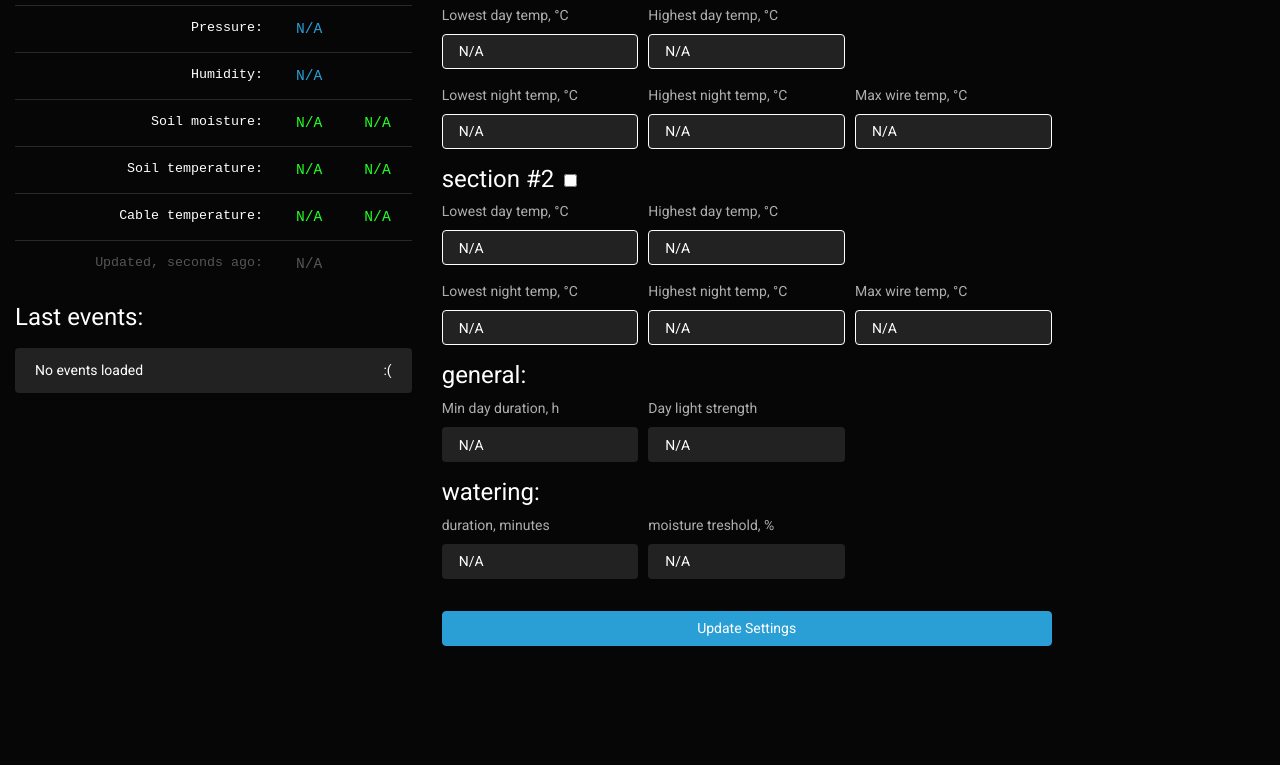
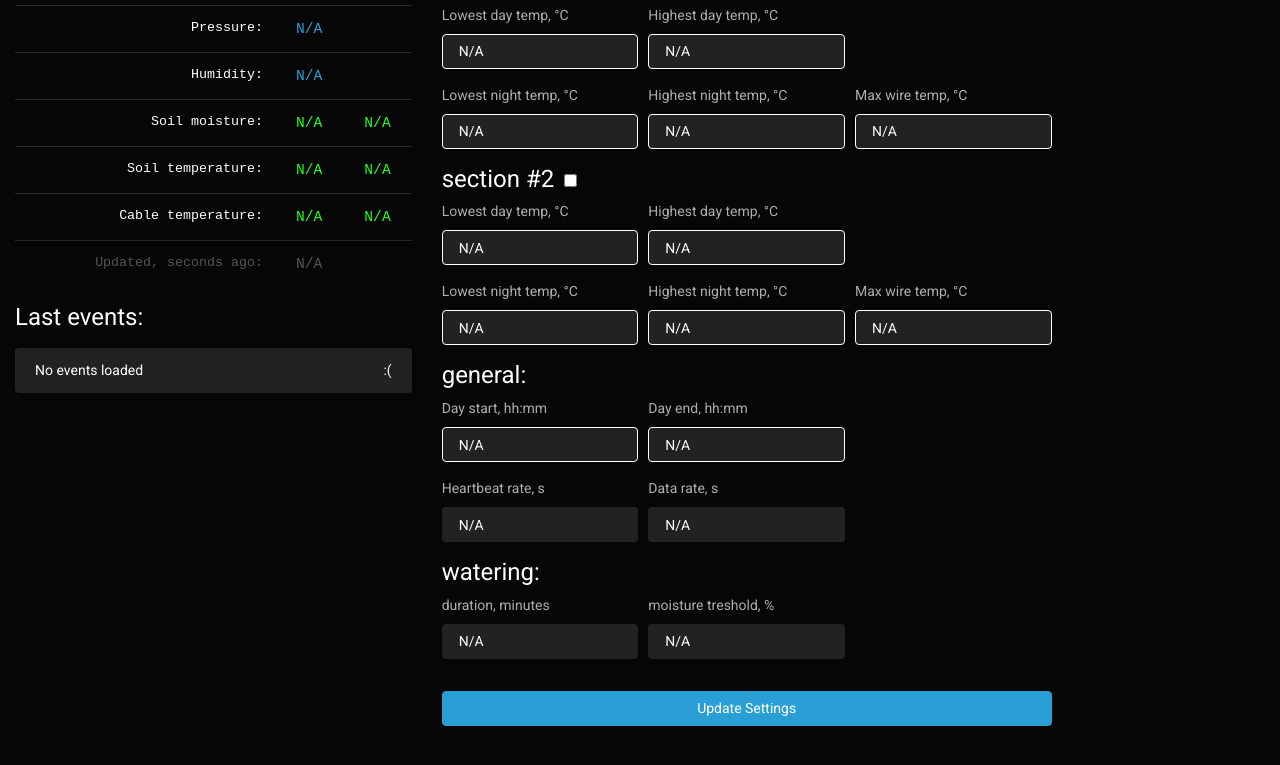
Before and after one commit to Frovu/tomato-heart, a website: page heart/public/index.html in a window 1280 px wide. Shown: the part 157-922 px from the top of the page. Before the commit the page ends 880 px from the top, so only its background shows below. Drawn offline with nearby package versions, Linux system fonts and the light colour scheme; no server answers.

Commit message:
add: form fields for day borders and rates

```diff
--- a/heart/public/index.html
+++ b/heart/public/index.html
@@ -156,13 +156,25 @@
 					<h5>general:</h5>
 					<div class="form-row">
 						<div class="form-group col-sm-4 col-6">
-							<label for="dayDuration">Min day duration, h</label>
-							<input type="text" readonly class="form-control" id="dayDuration" value="N&#47;A">
+							<label for="dayStart">Day start, hh:mm</label>
+							<input type="text" class="form-control" id="dayStart" value="N&#47;A">
+							<div class="invalid-feedback">Invalid input</div>
+						</div>
+						<div class="form-group col-sm-4 col-6">
+							<label for="dayEnd">Day end, hh:mm</label>
+							<input type="text" class="form-control" id="dayEnd" value="N&#47;A">
+							<div class="invalid-feedback">Invalid input</div>
+						</div>
+					</div>
+					<div class="form-row">
+						<div class="form-group col-sm-4 col-6">
+							<label for="rateBeat">Heartbeat rate, s</label>
+							<input type="text" readonly class="form-control" id="rateBeat" value="N&#47;A">
 							<div class="invalid-feedback">Value out of range</div>
 						</div>
 						<div class="form-group col-sm-4 col-6">
-							<label for="dayLight">Day light strength</label>
-							<input type="text" readonly class="form-control" id="dayLight" value="N&#47;A">
+							<label for="rateData">Data rate, s</label>
+							<input type="text" readonly class="form-control" id="rateData" value="N&#47;A">
 							<div class="invalid-feedback">Value out of range</div>
 						</div>
 					</div>
```
